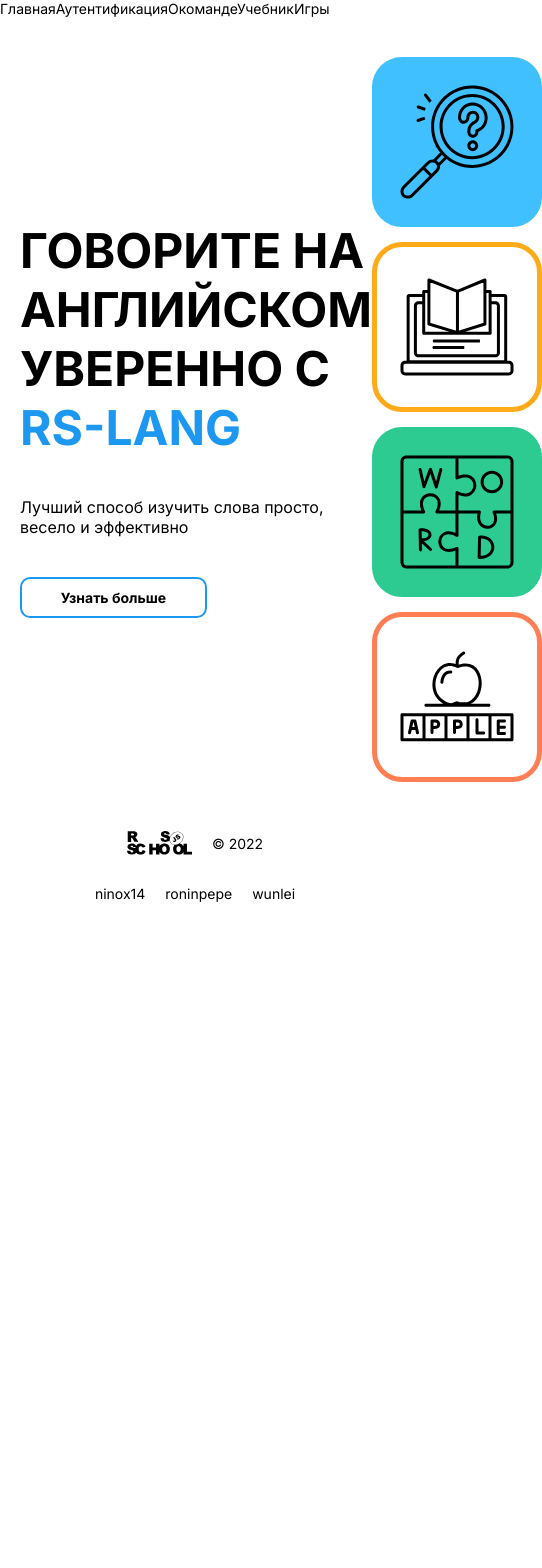
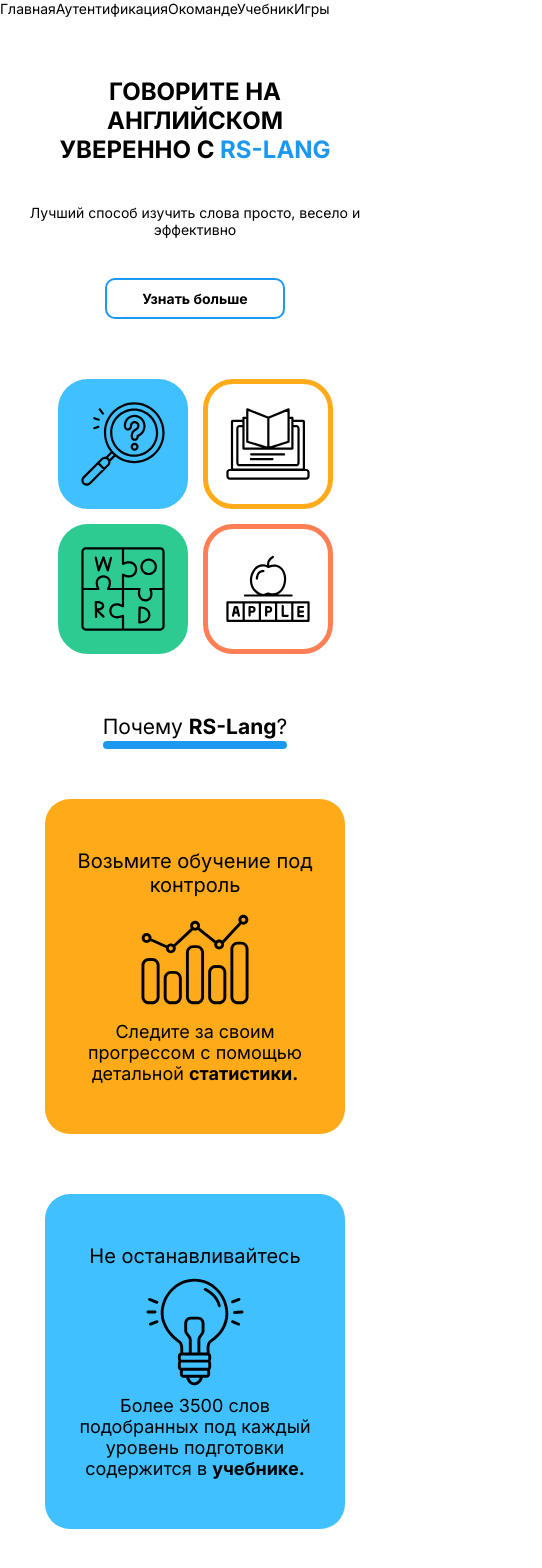
Before and after one commit to ninox14/rs-lang, a React (Create React App) app: page / in a window 390 px wide. Shown: the top 1568 px of the page, 542 px wide, since content can reach past the window. Before the commit the page ends 912 px from the top, so only its background shows below. Built offline with nearby package versions, Linux system fonts and the light colour scheme.

Commit message:
feat: add home page advantages section

```diff
--- /dev/null
+++ b/src/pages/Home/Components/CardData.ts
@@ -0,0 +1,37 @@
+interface CardsDataInterface {
+  id: number;
+  title: string;
+  iconName: string;
+  desc: string;
+  linkName: string;
+  path: string;
+}
+
+const CardsData: CardsDataInterface[] = [
+  {
+    id: 0,
+    title: 'Возьмите обучение под контроль',
+    iconName: 'chart',
+    desc: 'Следите за своим прогрессом с помощью детальной ',
+    linkName: 'статистики.',
+    path: '/auth',
+  },
+  {
+    id: 1,
+    title: 'Не останавливайтесь',
+    iconName: 'bulb',
+    desc: 'Более 3500 слов подобранных под каждый уровень подготовки содержится в ',
+    linkName: 'учебнике.',
+    path: '/textbook',
+  },
+  {
+    id: 2,
+    title: 'Бросьте себе вызов',
+    iconName: 'puzzle',
+    desc: `Не заскучать и одновременно укрепить знания помогут `,
+    linkName: 'игры.',
+    path: '/games',
+  },
+];
+
+export default CardsData;
--- /dev/null
+++ b/src/pages/Home/Components/CardHome.scss
@@ -0,0 +1,71 @@
+@import '../../../styles/variables.scss';
+
+.advantages-card {
+  display: flex;
+  flex-direction: column;
+  justify-content: space-between;
+  align-items: center;
+  width: 300px;
+  height: 400px;
+  padding: 50px 25px;
+  text-align: center;
+  border-radius: 25px;
+  user-select: none;
+  transition: 0.5s;
+
+  &:nth-child(1) {
+    background-color: $yellow;
+  }
+
+  &:nth-child(2) {
+    background-color: $blue;
+  }
+
+  &:nth-child(3) {
+    background-color: $green;
+  }
+
+  &__title {
+    font-size: 20px;
+  }
+
+  &__desc {
+    font-size: 18px;
+  }
+
+  &__link {
+    font-weight: bold;
+  }
+
+  &__icon {
+    width: 108px;
+    height: 108px;
+    background-size: contain;
+    background-repeat: no-repeat;
+    background-position: center;
+  }
+
+  @media all and (max-width: 1140px) {
+    height: 335px;
+  }
+}
+
+.advantages-card:hover {
+  box-shadow: 0 5px 14px rgba(0, 0, 0, 0.25), 0 5px 5px rgba(0, 0, 0, 0.22);
+
+  & .advantages-card__link {
+    text-decoration: underline;
+  }
+}
+
+.icon_chart {
+  background-image: url('../../../assets/icons/main-chart.svg');
+}
+
+.icon_bulb {
+  background-image: url('../../../assets/icons/bulb.svg');
+}
+
+.icon_puzzle {
+  background-image: url('../../../assets/icons/main-puzzle.svg');
+}
--- /dev/null
+++ b/src/pages/Home/Components/CardHome.tsx
@@ -0,0 +1,26 @@
+import { FC } from 'react';
+import { Link } from 'react-router-dom';
+import './CardHome.scss';
+
+interface CardsData {
+  title: string;
+  iconName: string;
+  desc: string;
+  linkName: string;
+  path: string;
+}
+
+export const CardHome: FC<CardsData> = (props) => {
+  return (
+    <div className="advantages-card">
+      <div className="advantages-card__title">{props.title}</div>
+      <div className={`advantages-card__icon  icon_${props.iconName}`}></div>
+      <div className="advantages-card__desc">
+        {props.desc}
+        <Link className="advantages-card__link" to={props.path}>
+          {props.linkName}
+        </Link>
+      </div>
+    </div>
+  );
+};
--- a/src/pages/Home/Home.scss
+++ b/src/pages/Home/Home.scss
@@ -2,12 +2,12 @@
 
 .home-intro {
   display: flex;
+  align-items: center;
   min-height: calc(100vh - 40px);
-  align-items: center;
+  width: calc(100% - 40px);
   max-width: 1140px;
   margin: 0 auto;
   user-select: none;
-  width: calc(100% - 40px);
 }
 
 .home-intro__text {
@@ -17,9 +17,9 @@
 }
 
 .home-intro__title {
+  margin: 0;
   font-size: 48px;
   text-transform: uppercase;
-  margin: 0;
 
   &_highlight {
     color: $accent-blue;
@@ -27,20 +27,20 @@
 }
 
 .home-intro__subtitle {
+  margin: 0;
   font-size: 16px;
   font-weight: 400;
-  margin: 0;
 }
 
 .home-intro__btn {
   display: block;
   max-width: 187px;
   padding: 10px 35px;
+  font-weight: bold;
+  text-align: center;
   border: 2px solid $accent-blue;
   border-radius: 10px;
-  font-weight: bold;
   transition: 0.5s;
-  text-align: center;
 
   &:hover {
     background-color: scale-color($accent-blue, $lightness: 65%);
@@ -58,9 +58,9 @@
   display: flex;
   align-items: center;
   justify-content: center;
-  max-width: 355px;
   flex-wrap: wrap;
   gap: 15px;
+  max-width: 355px;
 }
 
 .home-intro__card {
@@ -94,3 +94,81 @@
     background-image: url('../../assets/icons/apple.svg');
   }
 }
+
+.home-advantages {
+  display: flex;
+  align-items: center;
+  flex-direction: column;
+  max-width: 1140px;
+  min-height: calc(100vh - 44px);
+  margin: 0 auto;
+}
+
+.advantages__title {
+  position: relative;
+  width: fit-content;
+  margin: 60px 0;
+  font-weight: 400;
+
+  &::after {
+    content: '';
+    position: absolute;
+    bottom: -10px;
+    left: 0;
+    width: 100%;
+    border-bottom: 8px solid $accent-blue;
+    border-radius: 15px;
+  }
+}
+
+.advantages-wrapper {
+  display: flex;
+  width: 100%;
+  justify-content: space-between;
+  align-items: center;
+}
+
+@media all and (max-width: 1140px) {
+  .home-intro {
+    flex-direction: column;
+    min-height: unset;
+  }
+
+  .home-intro__text {
+    align-items: center;
+    text-align: center;
+    margin-bottom: 60px;
+    margin-top: 60px;
+  }
+
+  .home-intro__title {
+    max-width: 540px;
+    font-size: 36px;
+  }
+
+  .home-intro__card {
+    width: 130px;
+    height: 130px;
+    background-size: 84px 84px;
+  }
+
+  .home-advantages {
+    min-height: unset;
+  }
+
+  .advantages-wrapper {
+    flex-direction: column;
+    row-gap: 60px;
+  }
+}
+
+@media all and (max-width: 600px) {
+  .home-intro__title {
+    max-width: 290px;
+    font-size: 24px;
+  }
+
+  .home-intro__subtitle {
+    font-size: 14px;
+  }
+}
--- a/src/pages/Home/Home.tsx
+++ b/src/pages/Home/Home.tsx
@@ -1,4 +1,7 @@
 import { FC } from 'react';
+import { CardHome } from './Components/CardHome';
+import CardData from './Components/CardData';
+import { Link } from 'react-router-dom';
 import './Home.scss';
 
 export const Home: FC = () => {
@@ -8,7 +11,7 @@ export const Home: FC = () => {
         <div className="home-intro__text">
           <h1 className="home-intro__title">
             Говорите на английском уверенно с{' '}
-            <span className="home-intro__title_highlight">RS-Lang</span>{' '}
+            <span className="home-intro__title_highlight">RS-Lang</span>
           </h1>
           <h3 className="home-intro__subtitle">
             Лучший способ изучить слова просто, весело и эффективно
@@ -24,6 +27,25 @@ export const Home: FC = () => {
           <div className="home-intro__card"></div>
         </div>
       </div>
+      <div id="advantages" className="home-advantages">
+        <h2 className="advantages__title">
+          Почему <strong>RS-Lang</strong>?
+        </h2>
+        <div className="advantages-wrapper">
+          {CardData.map((el) => (
+            <CardHome
+              key={el.id}
+              title={el.title}
+              iconName={el.iconName}
+              desc={el.desc}
+              linkName={el.linkName}
+              path={el.path}
+            >
+              <Link to={el.path} />
+            </CardHome>
+          ))}
+        </div>
+      </div>
     </main>
   );
 };
```
